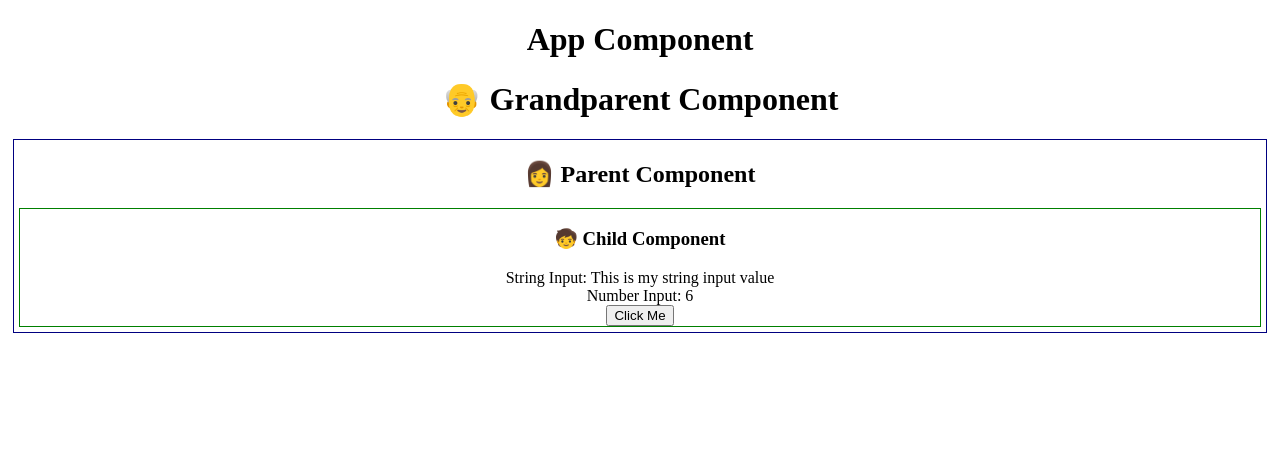
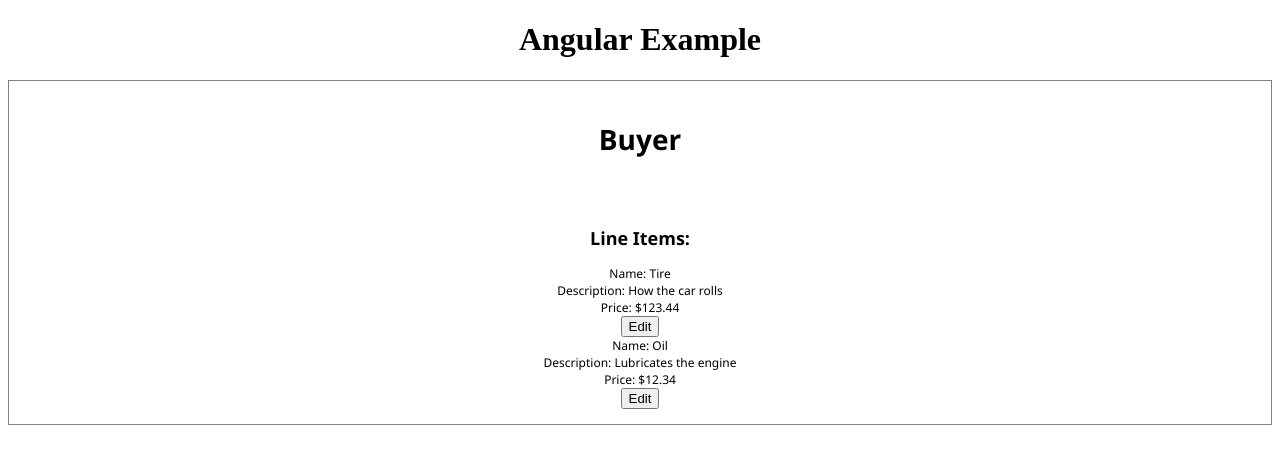
Before and after one commit to daryl0313/modern-concepts, an Angular app: page / in a window 1280 px wide. Shown: the top 464 px of the page. Built offline with nearby package versions, Linux system fonts and the light colour scheme.

Commit message:
Added Panel examples

```diff
--- a/apps/angular/src/app/app.component.html
+++ b/apps/angular/src/app/app.component.html
@@ -1,14 +1,6 @@
 <div style="text-align:center">
-  <h1>App Component</h1>
+  <h1>Angular Example</h1>
 
-  <mc-grand-parent></mc-grand-parent>
-
-  <!-- <mc-pure-component displayThisValue="Value"></mc-pure-component> -->
-
-  <!-- <mc-composition></mc-composition> -->
-
-  <!-- <div mcMyDirective="yellow" style="border: solid 3px grey">
-    Original Content
-  </div> -->
+  <mc-order></mc-order>
 
 </div>
--- a/apps/angular/src/app/app.module.ts
+++ b/apps/angular/src/app/app.module.ts
@@ -17,6 +17,7 @@ import { OrderComponent } from './order/order/order.component';
 import { LineItemComponent } from './order/line-item/line-item.component';
 import { AddressComponent } from './order/address/address.component';
 import { PanelComponent } from './composition/panel/panel/panel.component';
+import { PanelMultipleChildrenComponent } from './composition/panel/panel-multiple-children/panel-multiple-children.component';
 
 @NgModule({
   declarations: [
@@ -26,7 +27,8 @@ import { PanelComponent } from './composition/panel/panel/panel.component';
     SimpleComponent, MultipleComponent, MainComponent, MyDirectiveDirective,
     DoubleComponent, CustomDatePipe,
     OrderComponent, LineItemComponent, AddressComponent,
-    PanelComponent
+    PanelComponent,
+    PanelMultipleChildrenComponent
   ],
   imports: [BrowserModule, HttpClientModule],
   providers: [],
--- /dev/null
+++ b/apps/angular/src/app/composition/panel/panel-multiple-children/panel-multiple-children.component.css
@@ -0,0 +1,15 @@
+.panel {
+  border: solid 1px grey;
+  font-family: 'Segoe UI', Tahoma, Geneva, Verdana, sans-serif
+}
+
+.panel-title {
+  font-weight: bold;
+  font-size: 14px;
+  padding: 20px;
+}
+
+.panel-body {
+  font-size: 12px;
+  padding: 15px;
+}
--- /dev/null
+++ b/apps/angular/src/app/composition/panel/panel-multiple-children/panel-multiple-children.component.html
@@ -0,0 +1,9 @@
+<!-- panel-multiple-children.component.html -->
+<div class="panel">
+  <div class="panel-title">
+    <ng-content select="[title]"></ng-content>
+  </div>
+  <div class="panel-body">
+    <ng-content select="[body]"></ng-content>
+  </div>
+</div>
--- a/apps/angular/src/app/composition/panel/panel/panel.component.html
+++ b/apps/angular/src/app/composition/panel/panel/panel.component.html
@@ -1,7 +1,7 @@
 <!-- panel.component.html -->
 <div class="panel">
   <div class="panel-title">
-    {{title}}
+    <h1>{{title}}</h1>
   </div>
   <div class="panel-body">
     <ng-content></ng-content>
--- a/apps/angular/src/app/order/order/order.component.html
+++ b/apps/angular/src/app/order/order/order.component.html
@@ -1,15 +1,10 @@
+<div *ngIf="!order">Loading...</div>
 <!-- order.component.html -->
-<div *ngIf="!order">Loading...</div>
-<div *ngIf="order">
+<mc-panel [title]="order.name">
+  <h2>Line Items:</h2>
   <div>
-    Name: {{order.name}}
-  </div>
-  <div>
-    Line Items:
     <div *ngFor="let lineItem of order.lineItems; trackBy:trackByOrderId">
-      <!-- order.component.html -->
-      <mc-line-item (editClicked)="handleEditClicked($event)"
-          [item]="lineItem"></mc-line-item>
+      <mc-line-item (editClicked)="handleEditClicked($event)" [item]="lineItem"></mc-line-item>
     </div>
   </div>
-</div>
+</mc-panel>
--- a/apps/react/src/app/app.tsx
+++ b/apps/react/src/app/app.tsx
@@ -7,7 +7,7 @@ import './app.css';
 export const App = () => {
   return (
     <div style={{ textAlign: 'center' }}>
-      <h1>App Component</h1>
+      <h1>React Example</h1>
 
       <Order orderService={new OrderService()} />
 
--- a/apps/react/src/app/composition/Panel/Panel.tsx
+++ b/apps/react/src/app/composition/Panel/Panel.tsx
@@ -9,7 +9,7 @@ export class Panel extends React.Component<IPanelProps> {
     return (
       <div className="panel">
         <div className="panel-title">
-          {this.props.title}
+          <h1>{this.props.title}</h1>
         </div>
         <div className="panel-body">
           {this.props.children}
```
Also changed, not shown: apps/angular/src/app/composition/panel/panel-multiple-children/panel-multiple-children.component.ts (added, +10 -0 lines), apps/react/src/app/Order/Order.jsx (+9 -12 lines), apps/react/src/app/composition/Panel/PanelMultipleChildren.tsx (added, +24 -0 lines).
